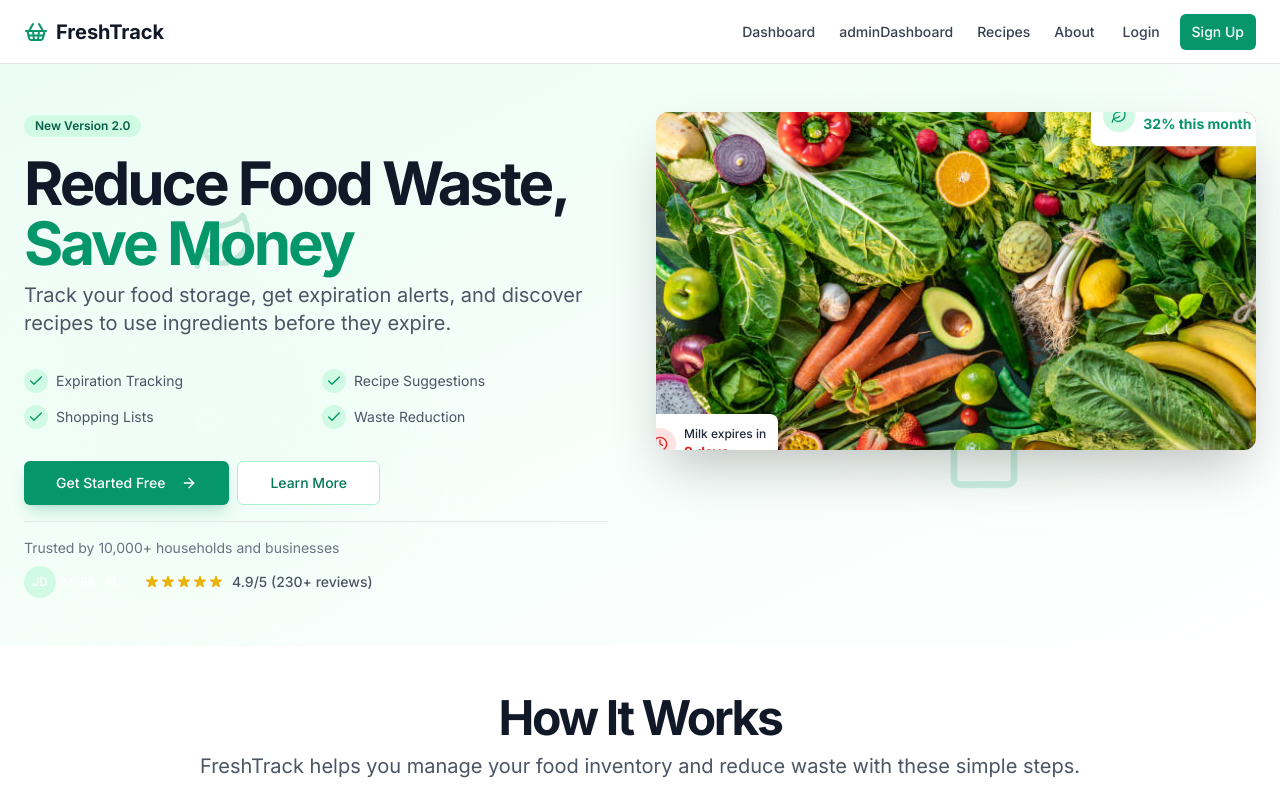
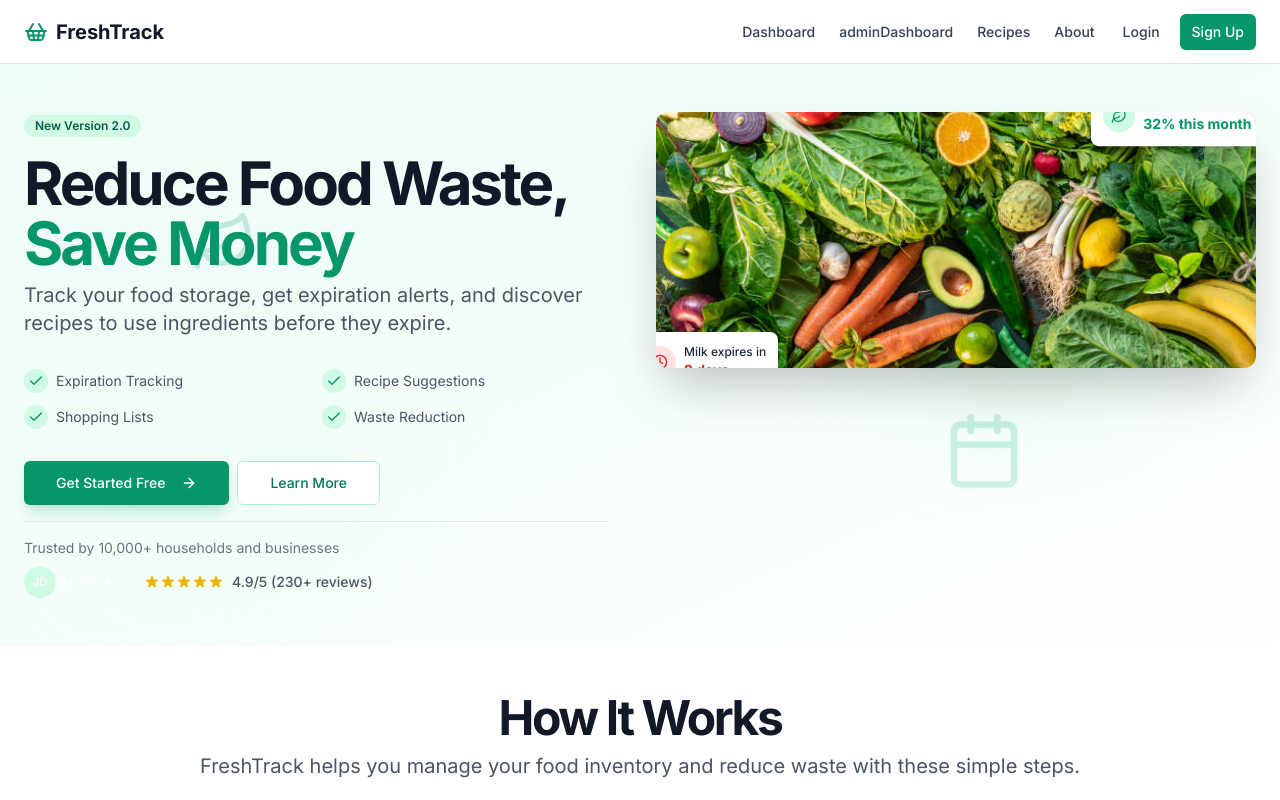
Before and after one commit to Afriyie-Anthony/foodsmartpantry, a Next.js app in the folder food-tracker/: page / in a window 1280 px wide. Shown: the top 800 px of the page. Built offline with nearby package versions, Linux system fonts and the light colour scheme.

Commit message:
Added transition on the images on the landing page

```diff
--- a/food-tracker/app/page.tsx
+++ b/food-tracker/app/page.tsx
@@ -1,17 +1,44 @@
+"use client"
 import Link from "next/link"
 import { ArrowRight, Calendar, Check, Clock, Leaf, ShoppingBasket } from "lucide-react"
 import { Button } from "@/components/ui/button"
 import { MobileNav } from "@/components/mobile-nav"
 import { Badge } from "@/components/ui/badge"
 import Image from "next/image";
-import smallbg from "@/public/images/smallbg.jpg"
+import { useState, useEffect } from "react"
 
 
-const HomeImages = [
-
-]
 
 export default function Home() {
+  const images = [
+    '/images/smallbg.jpg',
+    '/images/food.jpg',
+    'images/another2.jpg',
+    'images/another1.jpg',
+    'images/anotherbg.jpg',
+    'images/food2.jpg',
+    'images/food3.jpg',
+    'images/bg2.avif',
+    'images/bg4.jpg'
+  ];
+
+  const [currentImageIndex, setCurrentImageIndex] = useState(0);
+  const [fade, setFade] = useState(false);
+
+  useEffect(() => {
+    const intervalId = setInterval(() => {
+      setFade(true); // Trigger fade out
+      setTimeout(() => {
+        setCurrentImageIndex((prevIndex) => (prevIndex + 1) % images.length);
+        setFade(false); // Trigger fade in
+      }, 1000); // Assume fade duration is 1 second
+    }, 7000); // Change image every 7 seconds
+
+    return () => clearInterval(intervalId);
+  }, [images.length]);
+
+
+
   return (
     <div className="flex flex-col min-h-screen bg-white dark:bg-gray-950">
       {/* Header with mobile navigation */}
@@ -178,15 +205,15 @@ export default function Home() {
 
               {/* Hero image with floating card elements */}
               <div className="relative lg:order-last">
-                <div className="relative rounded-xl overflow-hidden shadow-2xl">
-                   <Image
-                      src={smallbg}
-                      alt="Food tracking app dashboard"
-
-                      className="w-full aspect-video object-cover object-center"
-
-                   />
-
+              <div className="relative w-full h-64 overflow-hidden rounded-xl shadow-2xl">
+                <div className={`transition-opacity duration-1000 ${fade ? 'opacity-0' : 'opacity-100'}`}>
+                  <Image
+                    src={images[currentImageIndex]}
+                    alt={`Image number ${currentImageIndex + 1}`}
+                    className="w-full h-full object-cover object-center"
+                    layout="fill" // Fill the parent container
+                  />
+                  </div>
                   {/* Floating card elements */}
                   <div className="absolute -bottom-6 -left-6 bg-white dark:bg-gray-800 rounded-lg shadow-lg p-3 animate-float-slow">
                     <div className="flex items-center gap-2">
```
